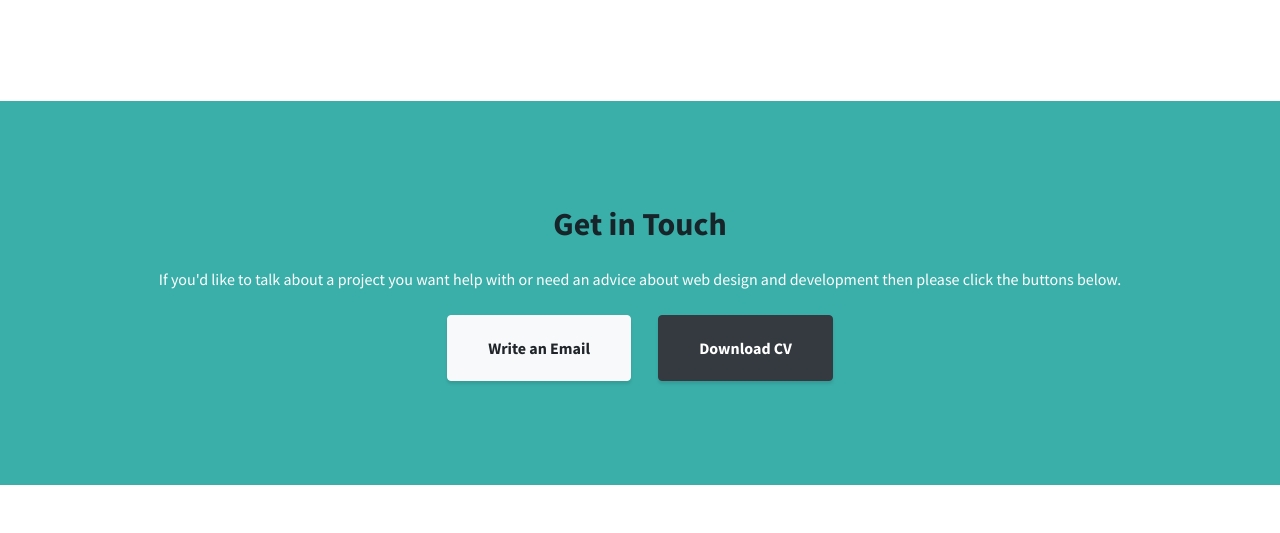
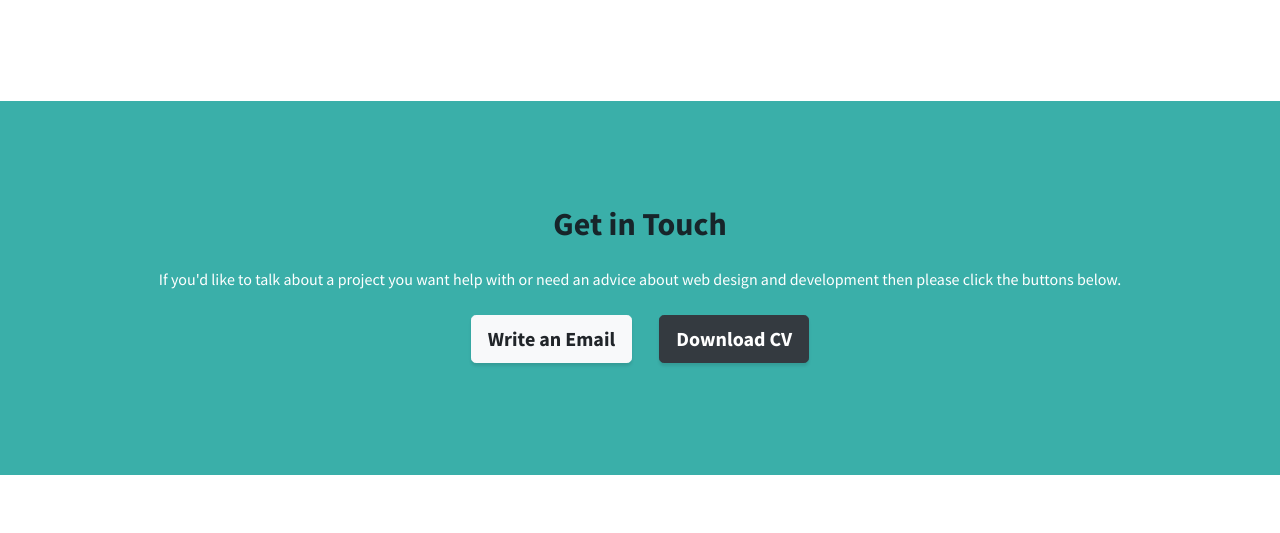
Before and after one commit to apurvsamant/website, a plain HTML site: page index.html in a window 1280 px wide. Shown: the part 2776-3309 px from the top of the page. Drawn offline with Linux system fonts and the light colour scheme.

Commit message:
index.html

```diff
--- a/index.html
+++ b/index.html
@@ -241,8 +241,8 @@
     <div class="container text-center">
       <h2 class="mb-4">Get in Touch</h2>
       <p class="mb-4">If you'd like to talk about a project you want help with or need an advice about web design and development then please click the buttons below.</p>
-      <a href="mailto:apurv.vann@gmail.com" class="btn btn-xl btn-light mr-4">Write an Email</a>
-      <a href="ApurvSamant_cv.doc" class="btn btn-xl btn-dark">Download CV</a>
+      <a href="mailto:apurv.vann@gmail.com" class="btn btn-lg btn-light mr-4 mb-2">Write an Email</a>
+      <a href="ApurvSamant_cv.doc" class="btn btn-lg btn-dark mb-2">Download CV</a>
     </div>
   </section>
 
```
